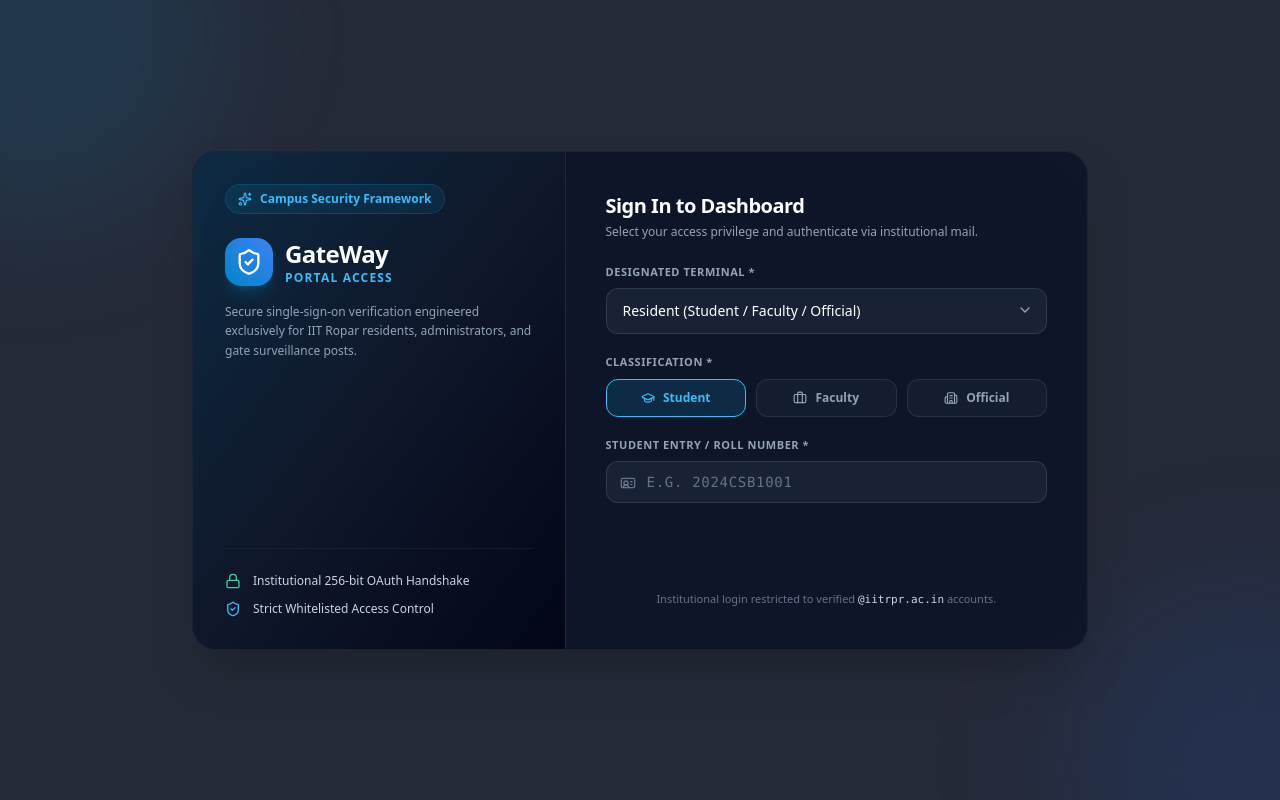
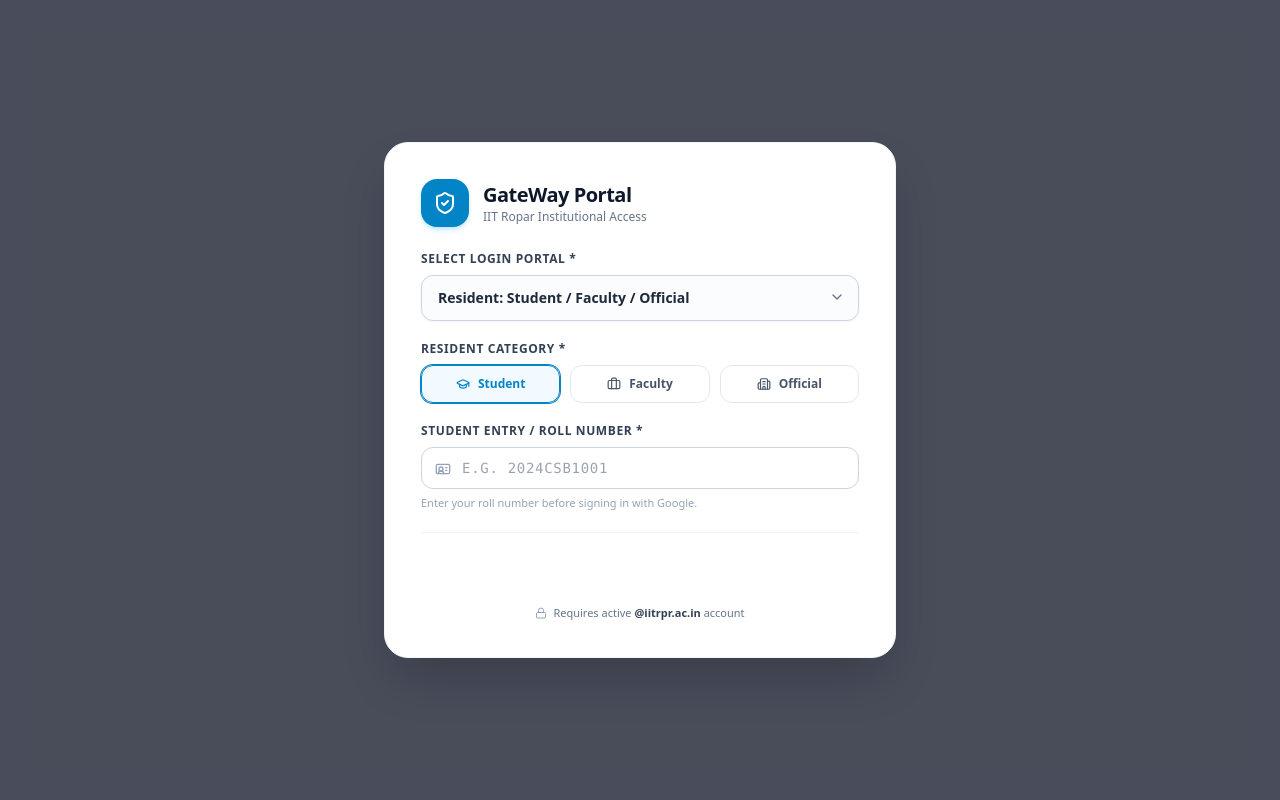
Before and after one commit to anweshaaroy/GateWay, a React (Vite) app: page / in a window 1280 px wide. Built offline with nearby package versions, Linux system fonts and the light colour scheme.

Commit message:
Login Modal with iitrpr Domain Restriction

```diff
--- a/src/components/LoginModal.jsx
+++ b/src/components/LoginModal.jsx
@@ -9,7 +9,6 @@
   Briefcase,
   Building2,
   Lock,
-  Sparkles,
   AlertCircle
 } from "lucide-react";
 
@@ -33,18 +32,18 @@
 
       if (!isDomainValid) {
         setErrorMsg(
-          `Access Denied: ${userEmail} is unauthorized. Please use your official (@iitrpr.ac.in) email address.`
+          `Access Denied: (${userEmail}) is unauthorized. Only official (@iitrpr.ac.in) accounts are permitted.`
         );
         return;
       }
 
       // 2. Student Roll Number Requirement
       if (roleSelect === "resident" && residentType === "student" && !entryNumber.trim()) {
-        setErrorMsg("Please enter your Student Roll Number to proceed.");
+        setErrorMsg("Please enter your Student Entry / Roll Number before signing in.");
         return;
       }
 
-      // 3. Dispatch Auth Data
+      // 3. Dispatch to App State
       const finalRole = roleSelect === "resident" ? residentType : roleSelect;
       onLogin({
         name: decoded.name,
@@ -57,7 +56,7 @@
       });
     } catch (err) {
       console.error("Token decoding error:", err);
-      setErrorMsg("Authentication failed. Please verify credentials and try again.");
+      setErrorMsg("Authentication failed. Please try again.");
     }
   };
 
@@ -68,69 +67,36 @@
   ];
 
   return (
-    <div className="fixed inset-0 z-50 flex items-center justify-center p-4 md:p-6 bg-slate-950/85 backdrop-blur-xl">
-      {/* Background Decorative Glow */}
-      <div className="absolute -top-40 -left-40 w-96 h-96 bg-sky-500/10 rounded-full blur-3xl pointer-events-none" />
-      <div className="absolute -bottom-40 -right-40 w-96 h-96 bg-blue-600/10 rounded-full blur-3xl pointer-events-none" />
+    <div className="fixed inset-0 z-50 bg-slate-950/70 backdrop-blur-md flex items-center justify-center p-4">
+      {/* Clean White Card */}
+      <div className="bg-white text-slate-900 rounded-3xl shadow-2xl border border-slate-100 max-w-lg w-full p-8 md:p-9 relative">
 
-      {/* Main Glass Card */}
-      <div className="relative w-full max-w-4xl bg-slate-900/90 border border-slate-800/80 rounded-3xl shadow-2xl overflow-hidden grid grid-cols-1 md:grid-cols-12 backdrop-blur-2xl">
-
-        {/* Left Branding Side (IIT Ropar Themed Hero) */}
-        <div className="md:col-span-5 bg-gradient-to-br from-sky-900/40 via-slate-900 to-slate-950 p-8 flex flex-col justify-between border-b md:border-b-0 md:border-r border-slate-800">
-          <div>
-            <div className="inline-flex items-center space-x-2 px-3 py-1.5 rounded-full bg-sky-500/10 border border-sky-500/20 text-sky-400 text-xs font-semibold mb-6">
-              <Sparkles className="w-3.5 h-3.5" />
-              <span>Campus Security Framework</span>
-            </div>
-
-            <div className="flex items-center space-x-3 mb-4">
-              <div className="h-12 w-12 rounded-2xl bg-gradient-to-tr from-sky-600 to-blue-500 flex items-center justify-center shadow-lg shadow-sky-500/20 text-white">
-                <ShieldCheck className="w-7 h-7" />
+        {/* Header Section */}
+        <div className="flex items-center space-x-3.5 mb-6">
+          <div className="bg-[#0284c7] text-white p-3 rounded-2xl shadow-md shadow-sky-500/20">
+            <ShieldCheck className="w-6 h-6" />
           </div>
           <div>
-                <h1 className="text-2xl font-black text-white tracking-tight">GateWay</h1>
-                <p className="text-xs uppercase tracking-widest text-sky-400 font-bold">Portal Access</p>
+            <h2 className="text-xl font-extrabold text-slate-900 tracking-tight">GateWay Portal</h2>
+            <p className="text-xs text-slate-500 font-medium">
+              IIT Ropar Institutional Access
+            </p>
           </div>
         </div>
 
-            <p className="text-slate-400 text-xs leading-relaxed mt-4">
-              Secure single-sign-on verification engineered exclusively for IIT Ropar residents, administrators, and gate surveillance posts.
-            </p>
-          </div>
-
-          <div className="mt-8 pt-6 border-t border-slate-800/60 space-y-3">
-            <div className="flex items-center space-x-3 text-xs text-slate-300">
-              <Lock className="w-4 h-4 text-emerald-400 flex-shrink-0" />
-              <span>Institutional 256-bit OAuth Handshake</span>
-            </div>
-            <div className="flex items-center space-x-3 text-xs text-slate-300">
-              <ShieldCheck className="w-4 h-4 text-sky-400 flex-shrink-0" />
-              <span>Strict Whitelisted Access Control</span>
-            </div>
-          </div>
-        </div>
-
-        {/* Right Form Interaction Side */}
-        <div className="md:col-span-7 p-8 md:p-10 flex flex-col justify-center bg-slate-900/60">
-          <div className="mb-6">
-            <h2 className="text-xl font-bold text-white tracking-tight">Sign In to Dashboard</h2>
-            <p className="text-xs text-slate-400 mt-1">Select your access privilege and authenticate via institutional mail.</p>
-          </div>
-
-          {/* Error Banner */}
+        {/* Error Alert Box */}
         {errorMsg && (
-            <div className="mb-5 p-3.5 rounded-2xl bg-rose-500/10 border border-rose-500/30 flex items-start space-x-2.5 text-rose-400 text-xs leading-relaxed animate-in fade-in duration-200">
-              <AlertCircle className="w-4 h-4 mt-0.5 flex-shrink-0 text-rose-400" />
-              <div className="font-medium">{errorMsg}</div>
+          <div className="mb-5 p-3.5 rounded-xl bg-rose-50 border border-rose-200 flex items-start space-x-2 text-xs text-rose-700 font-semibold leading-relaxed">
+            <AlertCircle className="w-4 h-4 mt-0.5 flex-shrink-0 text-rose-600" />
+            <div>{errorMsg}</div>
           </div>
         )}
 
         <div className="space-y-5">
-            {/* Login Portal Selector */}
+          {/* Select Login Portal */}
           <div>
-              <label className="block text-[11px] font-bold tracking-wider uppercase text-slate-400 mb-2">
-                Designated Terminal *
+            <label className="block text-xs font-bold text-slate-700 uppercase tracking-wider mb-2">
+              Select Login Portal *
             </label>
             <div className="relative">
               <select
@@ -139,21 +105,21 @@
                   setRoleSelect(e.target.value);
                   setErrorMsg("");
                 }}
-                  className="w-full text-sm font-medium px-4 py-3 rounded-xl bg-slate-800/70 border border-slate-700/80 text-white hover:border-slate-600 focus:outline-none focus:ring-2 focus:ring-sky-500 focus:border-transparent transition appearance-none cursor-pointer"
+                className="w-full text-sm font-semibold px-4 py-3 rounded-xl border border-slate-300 bg-slate-50/50 hover:bg-white text-slate-800 focus:bg-white focus:ring-2 focus:ring-[#0284c7] focus:border-transparent appearance-none shadow-sm cursor-pointer outline-none transition"
               >
-                  <option value="resident">Resident (Student / Faculty / Official)</option>
-                  <option value="admin">Security Administration Desk</option>
+                <option value="resident">Resident: Student / Faculty / Official</option>
+                <option value="admin">Security Admin Desk</option>
                 <option value="guard">Guard Terminal Post</option>
               </select>
-                <ChevronDown className="pointer-events-none absolute right-3.5 top-3.5 w-4 h-4 text-slate-400" />
+              <ChevronDown className="pointer-events-none absolute right-3.5 top-3.5 w-4 h-4 text-slate-500" />
             </div>
           </div>
 
-            {/* Resident Role Pills (Segmented Selector) */}
+          {/* Resident Sub-Category (Student / Faculty / Official) */}
           {roleSelect === "resident" && (
             <div>
-                <label className="block text-[11px] font-bold tracking-wider uppercase text-slate-400 mb-2">
-                  Classification *
+              <label className="block text-xs font-bold text-slate-700 uppercase tracking-wider mb-2">
+                Resident Category *
               </label>
               <div className="grid grid-cols-3 gap-2.5">
                 {residentOptions.map(({ id, label, icon: Icon }) => {
@@ -166,10 +132,10 @@
                         setResidentType(id);
                         setErrorMsg("");
                       }}
-                        className={`flex items-center justify-center space-x-2 py-2.5 px-3 rounded-xl border text-xs font-semibold transition-all duration-150 cursor-pointer ${
+                      className={`flex items-center justify-center space-x-2 py-2.5 px-3 rounded-xl border text-xs font-bold transition-all duration-150 cursor-pointer ${
                         isSelected
-                            ? "bg-sky-500/15 border-sky-400 text-sky-400 shadow-sm shadow-sky-500/10"
-                            : "bg-slate-800/40 border-slate-700/60 text-slate-400 hover:bg-slate-800 hover:text-slate-200"
+                          ? "border-[#0284c7] bg-sky-50/80 text-[#0284c7] shadow-sm ring-1 ring-[#0284c7]"
+                          : "border-slate-200 bg-white text-slate-600 hover:bg-slate-50 hover:border-slate-300"
                       }`}
                     >
                       <Icon className="w-3.5 h-3.5" />
@@ -181,42 +147,46 @@
             </div>
           )}
 
-            {/* Student ID Card Input */}
+          {/* Student Roll Number (Only visible for students) */}
           {roleSelect === "resident" && residentType === "student" && (
-              <div className="transition-all duration-200">
-                <label className="block text-[11px] font-bold tracking-wider uppercase text-slate-400 mb-2">
+            <div>
+              <label className="block text-xs font-bold text-slate-700 uppercase tracking-wider mb-2">
                 Student Entry / Roll Number *
               </label>
               <div className="relative">
-                  <IdCard className="w-4 h-4 text-slate-500 absolute left-3.5 top-3.5" />
+                <IdCard className="w-4 h-4 text-slate-400 absolute left-3.5 top-3.5" />
                 <input
                   type="text"
                   required
                   value={entryNumber}
                   onChange={(e) => setEntryNumber(e.target.value)}
                   placeholder="e.g. 2024CSB1001"
-                    className="w-full text-sm pl-10 pr-4 py-2.5 rounded-xl bg-slate-800/70 border border-slate-700/80 text-white placeholder-slate-500 focus:outline-none focus:ring-2 focus:ring-sky-500 focus:border-transparent font-mono uppercase tracking-wider"
+                  className="w-full text-sm pl-10 pr-4 py-2.5 rounded-xl border border-slate-300 focus:ring-2 focus:ring-[#0284c7] focus:border-transparent font-mono uppercase tracking-wider outline-none text-slate-800"
                 />
               </div>
+              <p className="text-[11px] text-slate-400 mt-1.5">
+                Enter your roll number before signing in with Google.
+              </p>
             </div>
           )}
 
-            {/* Google Single Sign-On Button */}
-            <div className="pt-2 flex flex-col items-center">
+          {/* Official Google SSO Button */}
+          <div className="pt-3 border-t border-slate-100 flex flex-col items-center">
             <div className="w-full flex justify-center py-1">
               <GoogleLogin
                 onSuccess={handleGoogleSuccess}
                 onError={() => setErrorMsg("Google Sign-In failed or was cancelled.")}
-                  theme="filled_black"
                 shape="pill"
+                text="signin_with"
+                theme="outline"
                 size="large"
-                  text="continue_with"
                 width="100%"
               />
             </div>
-              <p className="text-[11px] text-slate-500 mt-3 text-center">
-                Institutional login restricted to verified <span className="text-slate-300 font-mono font-medium">@iitrpr.ac.in</span> accounts.
-              </p>
+
+            <div className="flex items-center space-x-1.5 text-[11px] text-slate-500 mt-3 font-medium">
+              <Lock className="w-3 h-3 text-slate-400" />
+              <span>Requires active <strong className="text-slate-700">@iitrpr.ac.in</strong> account</span>
             </div>
           </div>
         </div>
```
Lines whose indentation alone changed are shown as unchanged.
